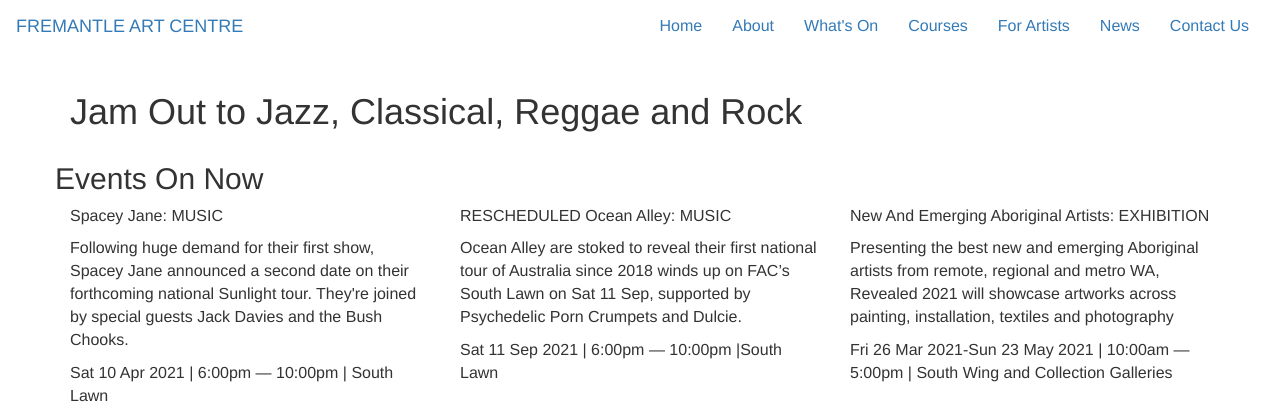
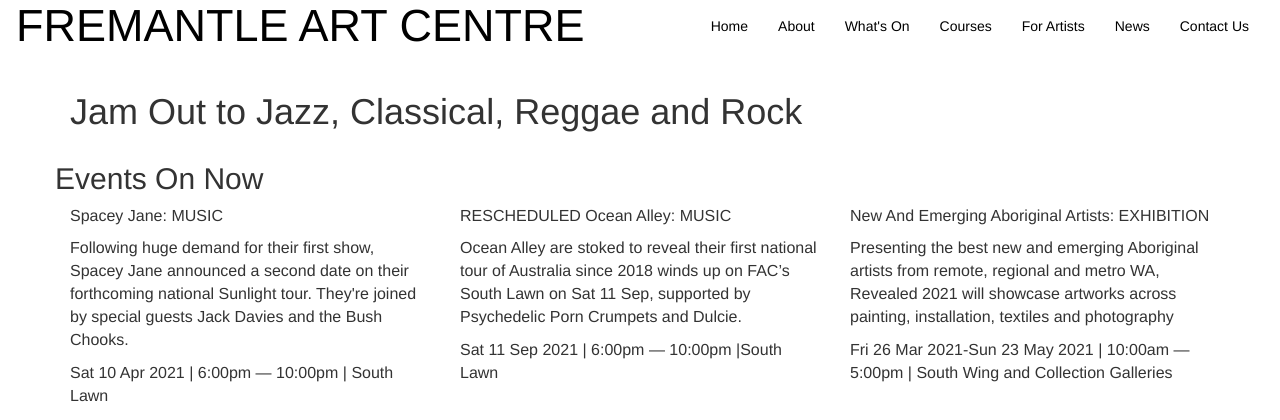
Before and after one commit to siobhannB/Website-Project, a PHP site: page / in a window 1280 px wide. Shown: the top 420 px of the page. Run offline with PHP 8.4, Linux system fonts and the light colour scheme.

Commit message:
Update style.css

```diff
--- a/style.css
+++ b/style.css
@@ -1,3 +1,24 @@
 body{
 font-size:16px;
 }
+
+.navbar{
+    font-size:0.875em;
+}
+
+a{
+color:black;  /*to be changed to white later*/
+}
+
+a:hover{
+    color:black; /*to be changed to white later once navbar image is added*/
+}
+
+.nav > li > a:hover{
+    background-color: transparent;
+}
+
+.fremantle{
+    /*color:white; */
+    font-size:2.5em;
+}
```
